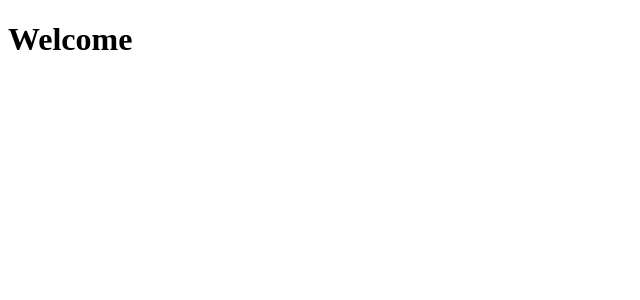
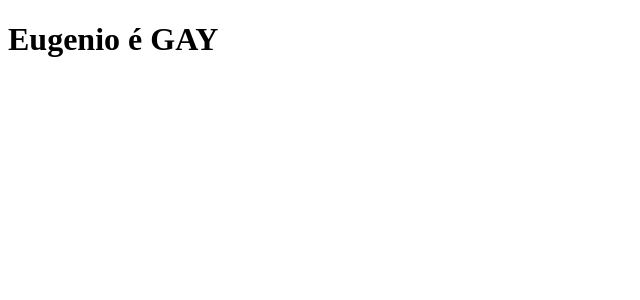
Before and after one commit to yulocode/clone-tabnews, a Next.js app: page / in a window 1280 px wide. Shown: the top 300 px of the page, without its empty margins (0-640 px from the left). Built offline with nearby package versions, Linux system fonts and the light colour scheme.

Commit message:
Update index.js

```diff
--- a/pages/index.js
+++ b/pages/index.js
@@ -1,5 +1,5 @@
 function Home(){
-    return <h1>Welcome</h1>
+    return <h1>Eugenio é GAY</h1>
 }
 
 
```
